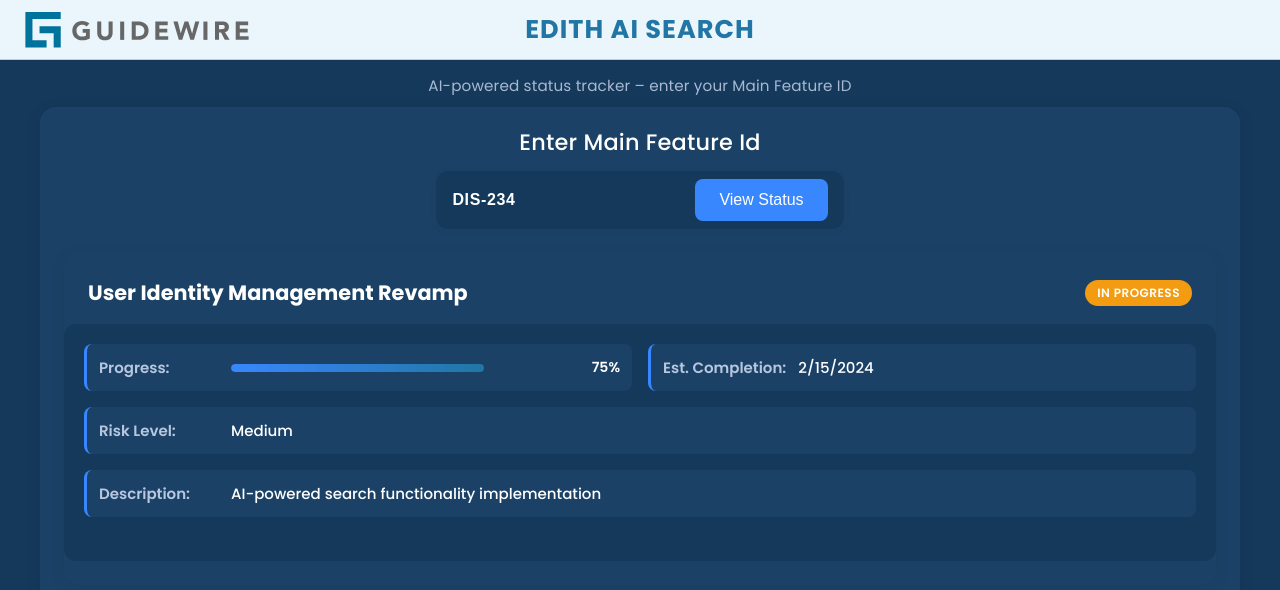
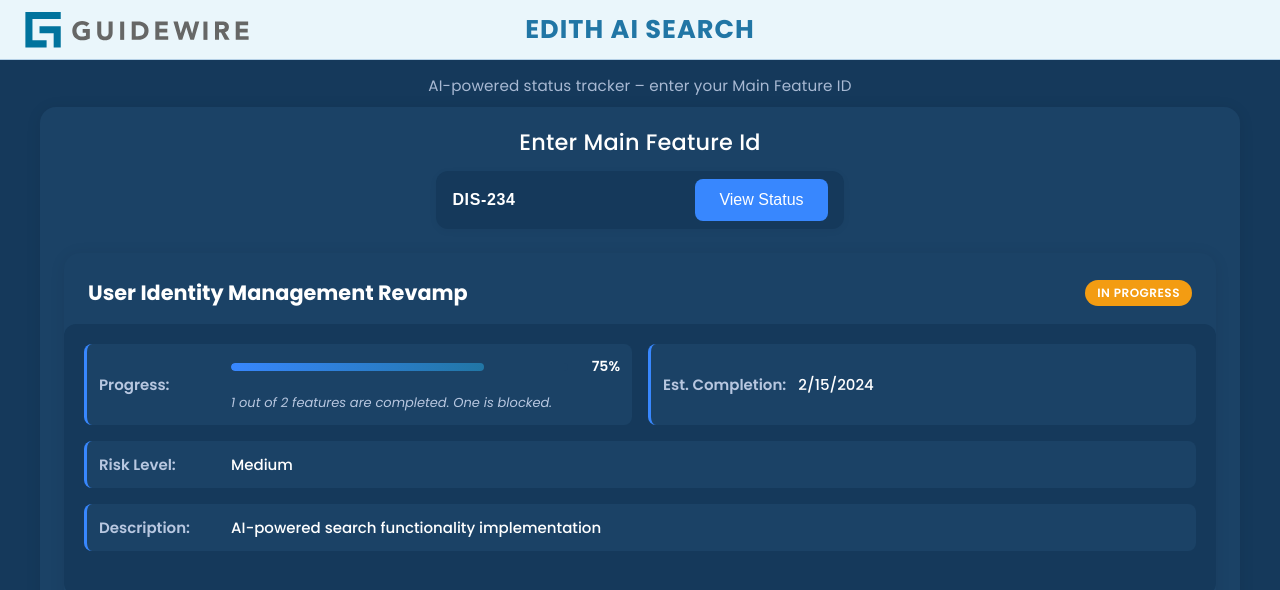
Before and after one commit to VivekGoplan-Vivek/GuidewireHackathon, a Next.js app: page / in a window 1280 px wide. Both pictures are taken after a click on the button "View Status". Shown: the top 590 px of the page. Built offline with nearby package versions, Linux system fonts and the light colour scheme.

Commit message:
Add progress details text and fix layout structure

```diff
--- a/src/app/components/FeatureStatusResult.js
+++ b/src/app/components/FeatureStatusResult.js
@@ -16,6 +16,7 @@
         <div className={styles.statusGrid}>
           <div className={styles.statusItem}>
             <span className={styles.statusLabel}>Progress:</span>
+            <div className={styles.progressWrapper}>
               <div className={styles.progressContainer}>
                 <div className={styles.progressBar}>
                   <div
@@ -24,6 +25,10 @@
                   ></div>
                 </div>
                 <span className={styles.progressText}>{results.progress}%</span>
+              </div>
+              <div className={styles.progressDetails}>
+                1 out of 2 features are completed. One is blocked.
+              </div>
             </div>
           </div>
 
--- a/src/app/components/FeatureStatusResult.module.css
+++ b/src/app/components/FeatureStatusResult.module.css
@@ -121,6 +121,13 @@
   flex: 1;
 }
 
+.progressWrapper {
+  display: flex;
+  flex-direction: column;
+  flex: 1;
+  gap: 8px;
+}
+
 .progressBar {
   flex: 1;
   height: 8px;
@@ -142,6 +149,13 @@
   font-size: 14px;
   min-width: 40px;
   text-align: right;
+}
+
+.progressDetails {
+  color: #b8c7e0;
+  font-size: 13px;
+  margin-top: 8px;
+  font-style: italic;
 }
 
 .dependenciesList {
```
Lines whose indentation alone changed are shown as unchanged.
